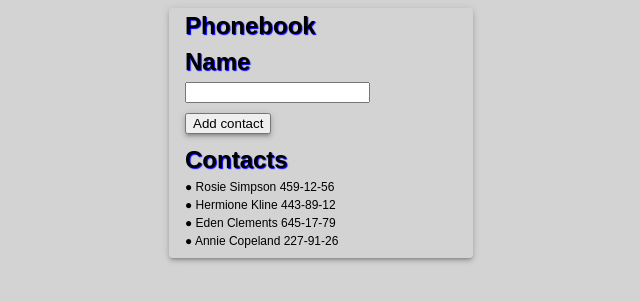
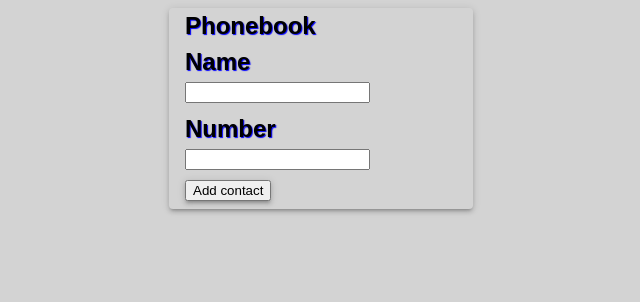
Before and after one commit to mrSerGL/goit-react-hw-02-phonebook, a React (Create React App) app: page / in a window 1280 px wide. Shown: the top 302 px of the page, without its empty margins (319-959 px from the left). Built offline with nearby package versions, Linux system fonts and the light colour scheme.

Commit message:
add input number

```diff
--- a/src/components/App.jsx
+++ b/src/components/App.jsx
@@ -1,28 +1,31 @@
 import React, { Component } from 'react';
-import Name from './Name/Name';
+import Name from './NameInput/Name';
 import Chapter from './Chapter';
-import Contacts from './Contacts';
+import Contacts from './ContactsList';
 
 import css from './App.module.css';
 
 class App extends Component {
+  // state = {
+  //   contacts: [
+  //     { id: 'id-1', name: 'Rosie Simpson', number: '459-12-56' },
+  //     { id: 'id-2', name: 'Hermione Kline', number: '443-89-12' },
+  //     { id: 'id-3', name: 'Eden Clements', number: '645-17-79' },
+  //     { id: 'id-4', name: 'Annie Copeland', number: '227-91-26' },
+  //   ],
+  //   filter: '',
+  // };
+
   state = {
-    contacts: [
-      { id: 'id-1', name: 'Rosie Simpson', number: '459-12-56' },
-      { id: 'id-2', name: 'Hermione Kline', number: '443-89-12' },
-      { id: 'id-3', name: 'Eden Clements', number: '645-17-79' },
-      { id: 'id-4', name: 'Annie Copeland', number: '227-91-26' },
-    ],
-    filter: '',
+    contacts: [],
+    name: '',
   };
 
   addContact = contact => {
-
-   this.setState(prevState=>({
-    contacts: [contact, ...prevState.contacts]
-   }))
-
-   console.log('app:', this.state.contacts);
+    console.log(contact);
+    this.setState(prevState => ({
+      contacts: [contact, ...prevState.contacts],
+    }));
   };
 
   render() {
@@ -31,11 +34,12 @@
         <Chapter title="Phonebook">
           <Name onSubmit={this.addContact} />
         </Chapter>
-        <Chapter title="Contacts">
-          <Contacts data={this.state} />
-        </Chapter>
+        {this.state.contacts.length > 0 && (
+          <Chapter title="Contacts">
+            <Contacts data={this.state} />
+          </Chapter>
+        )}
       </div>
-
     );
   }
 }
--- a/src/components/Contacts/Contacts.js
+++ /dev/null
@@ -1,22 +0,0 @@
-
-import css from './Contacts.module.css';
-
-function Contacts({data}){
-const{contacts}=data;
-    console.log('contacts',contacts)
-
-
-return (
-<div>
-<ul className={css.contactsList}>
-    {contacts.map(({id, name,number})=><li key={id}><p>&#9679; {name} {number}</p></li>)}
-</ul>
-
-
-</div>
-);
-};
-
-export default Contacts;
-
-//{name}{number}
--- /dev/null
+++ b/src/components/ContactsList/Contacts.js
@@ -0,0 +1,23 @@
+import css from './Contacts.module.css';
+
+function Contacts({ data }) {
+  const { contacts } = data;
+
+  return (
+    <div>
+      <ul className={css.contactsList}>
+        {contacts.map(({ id, name, number }) => (
+          <li key={id}>
+            <p>
+              &#9679; {name} {number}
+            </p>
+          </li>
+        ))}
+      </ul>
+    </div>
+  );
+}
+
+export default Contacts;
+
+//{name}{number}
--- a/src/components/Contacts/Contacts.module.css
+++ b/src/components/ContactsList/Contacts.module.css
@@ -1,5 +1,5 @@
 .contactsList{
     margin-left: 16px;
     padding-bottom: 8px;
-    font-size: 12px;
+    font-size: 14px;
 }
--- a/src/components/Name/Name.js
+++ /dev/null
@@ -1,61 +0,0 @@
-import React, { Component } from 'react';
-import { nanoid } from 'nanoid';
-import Chapter from 'components/Chapter';
-import css from './Name.module.css';
-
-class Name extends Component {
-  state = {
-    id: '',
-    name: '',
-  };
-
-
-  nameInputId = nanoid();
-  nameId = nanoid();
-
-  handleChangeName = event => {
-    this.setState({
-      id: this.nameId,
-      name: event.currentTarget.value,
-    });
-
-    console.log(this.state.id, this.state.name);
-  };
-
-  handleSubmit=event=>{
-    event.preventDefault();
-    this.props.onSubmit(this.state);
-
-    this.setState({
-      id: '',
-      name: '',
-    });
-
-  }
-
-  // =============== render area ======================
-  render() {
-    return (
-      <form onSubmit={this.handleSubmit}>
-        <Chapter title="Name">
-          <label htmlFor={this.nameInputId}>
-            <input
-              type="text"
-              id={this.nameInputId}
-              className={css.input}
-              name="name"
-              pattern="^[a-zA-Zа-яА-Я]+(([' -][a-zA-Zа-яА-Я ])?[a-zA-Zа-яА-Я]*)*$"
-              title="Name may contain only letters, apostrophe, dash and spaces. For example Adrian, Jacob Mercer, Charles de Batz de Castelmore d'Artagnan"
-              required
-              onChange={this.handleChangeName}
-            />
-          </label>
-        </Chapter>
-        <button type="submit" className={css.button} >
-            Add contact
-        </button>
-      </form>
-    );
-  }
-}
-export default Name;
--- /dev/null
+++ b/src/components/NameInput/Name.js
@@ -0,0 +1,89 @@
+import React, { Component } from 'react';
+import { nanoid } from 'nanoid';
+import Chapter from 'components/Chapter';
+import css from './Name.module.css';
+
+class Name extends Component {
+  state = {
+    id: '',
+    name: '',
+    number: '',
+  };
+
+  // жорстко закодувати значення id для елементів input, так і для елементів label.
+  nameInputId1 = nanoid();
+  nameInputId2 = nanoid();
+
+  handleChangeName = event => {
+    const id = nanoid();
+
+    this.setState({
+      id: id,
+      name: event.currentTarget.value,
+    });
+  };
+
+  handleChangeNumber = event => {
+    const id = nanoid();
+
+    this.setState({
+      id: id,
+      number: event.currentTarget.value,
+    });
+  };
+
+  handleSubmit = event => {
+    event.preventDefault();
+
+    this.props.onSubmit(this.state);
+
+    this.setState({
+      id: '',
+      name: '',
+      number: '',
+    });
+
+    const formRef = document.querySelector('form');
+    formRef.reset();
+  };
+
+  // =============== render area ======================
+  render() {
+    return (
+      <form onSubmit={this.handleSubmit}>
+        <Chapter title="Name">
+          <label htmlFor={this.nameInputId1}>
+            <input
+              type="text"
+              id={this.nameInputId1}
+              className={css.input}
+              name="name"
+              pattern="^[a-zA-Zа-яА-Я]+(([' -][a-zA-Zа-яА-Я ])?[a-zA-Zа-яА-Я]*)*$"
+              title="Name may contain only letters, apostrophe, dash and spaces. For example Adrian, Jacob Mercer, Charles de Batz de Castelmore d'Artagnan"
+              required
+              onChange={this.handleChangeName}
+            />
+          </label>
+        </Chapter>
+        <Chapter title="Number">
+          <label htmlFor={this.nameInputId2}>
+            <input
+              type="tel"
+              id={this.nameInputId2}
+              className={css.input}
+              name="number"
+              pattern="\+?\d{1,4}?[-.\s]?\(?\d{1,3}?\)?[-.\s]?\d{1,4}[-.\s]?\d{1,4}[-.\s]?\d{1,9}"
+              title="Phone number must be digits and can contain spaces, dashes, parentheses and can start with +"
+              required
+              onChange={this.handleChangeNumber}
+            />
+          </label>
+        </Chapter>
+        <button type="submit" className={css.button}>
+          Add contact
+        </button>
+      </form>
+    );
+  }
+}
+export default Name;
--- /dev/null
+++ b/src/components/PhoneInput/index.js
@@ -0,0 +1 @@
+export {default} from './PhoneInput'
```
Also changed, not shown: src/components/PhoneInput/PhoneInput.js (added, +35 -0 lines), src/components/ContactsList/index.js (renamed from src/components/Contacts/index.js), src/components/NameInput/Name.module.css (renamed from src/components/Name/Name.module.css), src/components/NameInput/index.js (added), src/components/PhoneInput/PhoneInput.module.css (added).
